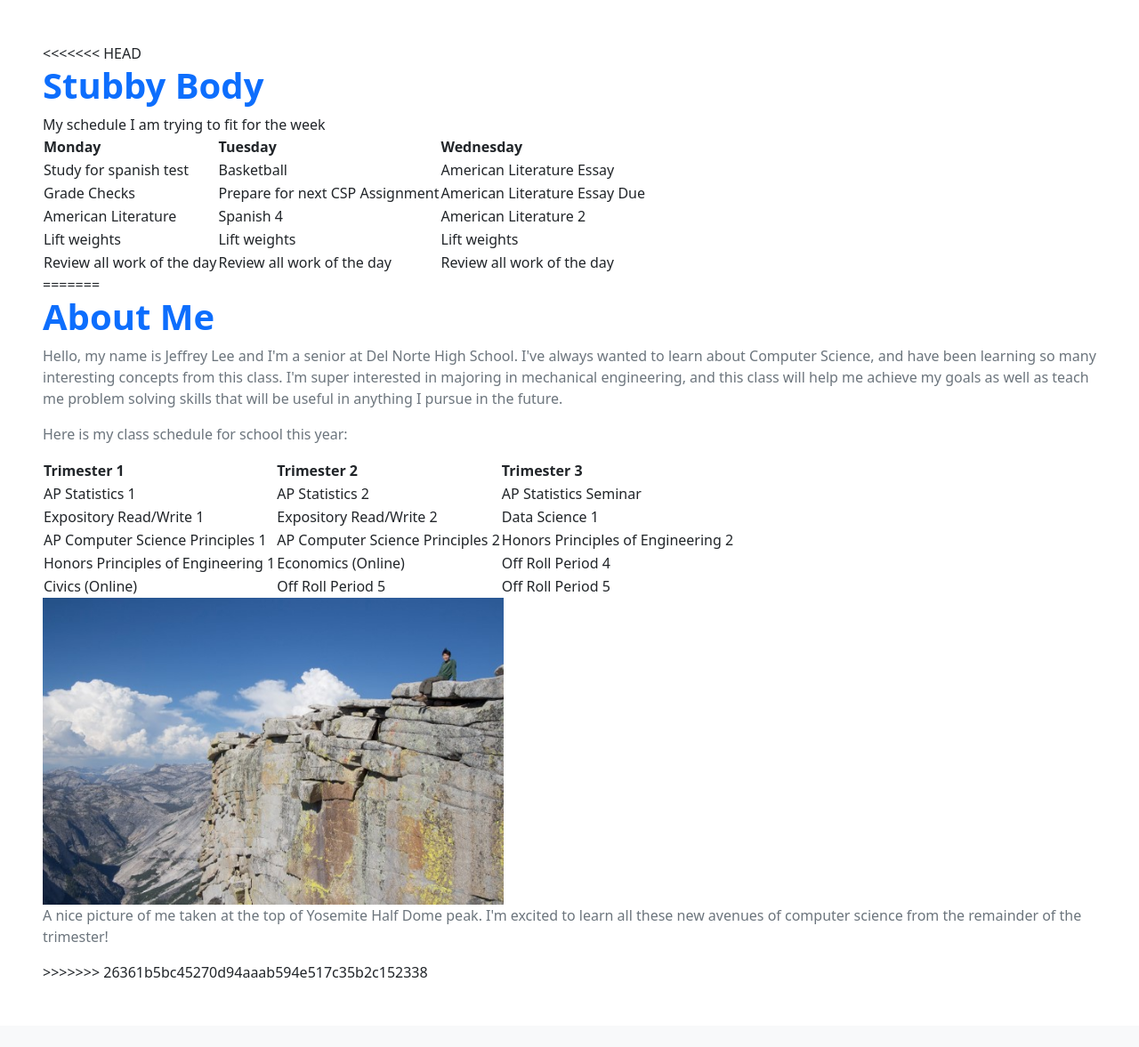
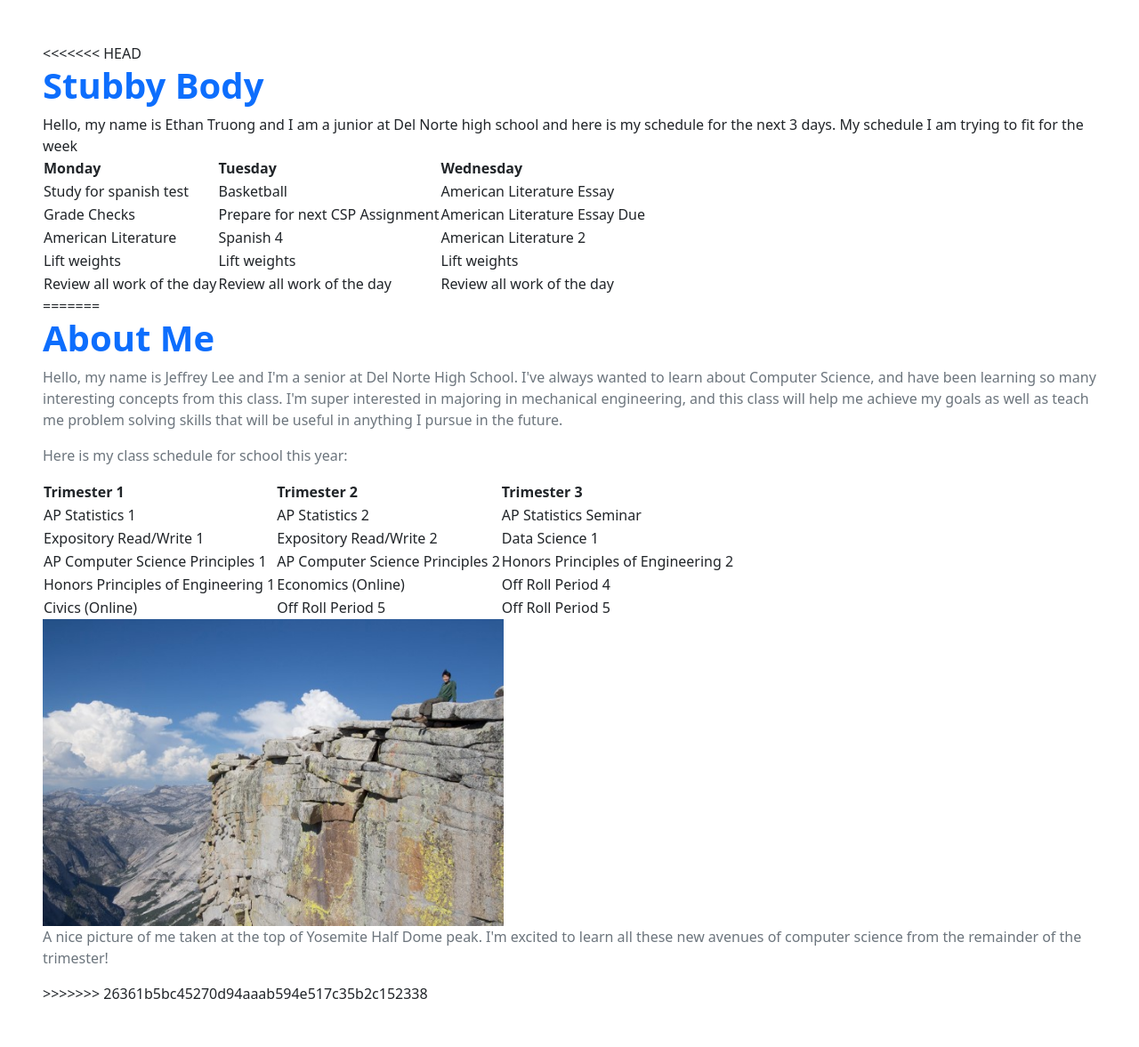
Before and after one commit to TheGerbil21/NBAD_flask, a Flask app: page /stub/ in a window 1280 px wide. Shown: the part 66-1243 px from the top of the page at 89% size. Before the commit the page ends 1165 px from the top, so only its background shows below. Run offline with Flask 2, Linux system fonts and the light colour scheme.

Commit message:
add stub change

```diff
--- a/templates/stub.html
+++ b/templates/stub.html
@@ -10,6 +10,7 @@
     <div class="px-5 py-5 mx-auto">
 <<<<<<< HEAD
         <h1 class="text-primary"><strong>Stubby Body</strong></h1>
+        Hello, my name is Ethan Truong and I am a junior at Del Norte high school and here is my schedule for the next 3 days.
         My schedule I am trying to fit for the week
         <table>
                 <tr>
```
